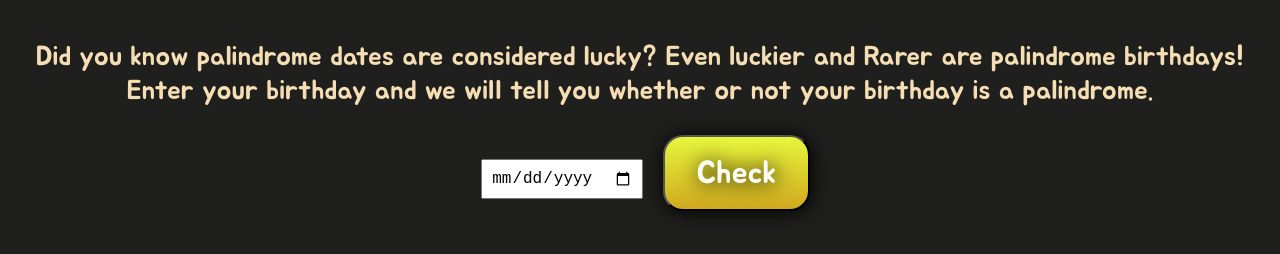
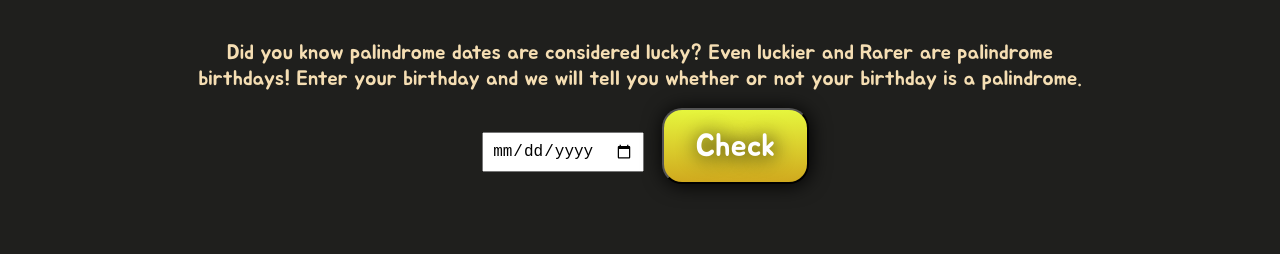
Before and after one commit to Sameony/PalindromeBday, a plain HTML site: page index.html in a window 1280 px wide. Shown: the part 120-374 px from the top of the page. Drawn offline with Linux system fonts and the light colour scheme; a web font is replaced by a local one.

Commit message:
style: lowered the font

```diff
--- a/styles.css
+++ b/styles.css
@@ -6,7 +6,8 @@ body{
     background-color: #1f1f1d;
     color: wheat;
     font-family: 'Jua', sans-serif;
-    font-size: 1.7rem;
+    font-size: 1.3rem;
+
 }
 
 .heading{
@@ -14,7 +15,10 @@ body{
     font-family: 'Rampart One', cursive;
 
 }
-
+.descript{
+    margin: 1rem auto;
+    max-width: 70vw;
+}
 #date-input{
     padding: 0.5rem;
     margin: 0.7rem;
@@ -61,9 +65,9 @@ body{
 
  .outputHere{
      color: wheat;
-     font-size: larger;
      padding: 1rem;
-     margin: 1rem;
+     margin: 1rem auto;
+     max-width: 70vw;
  }
 
  .confused_gif{
```
